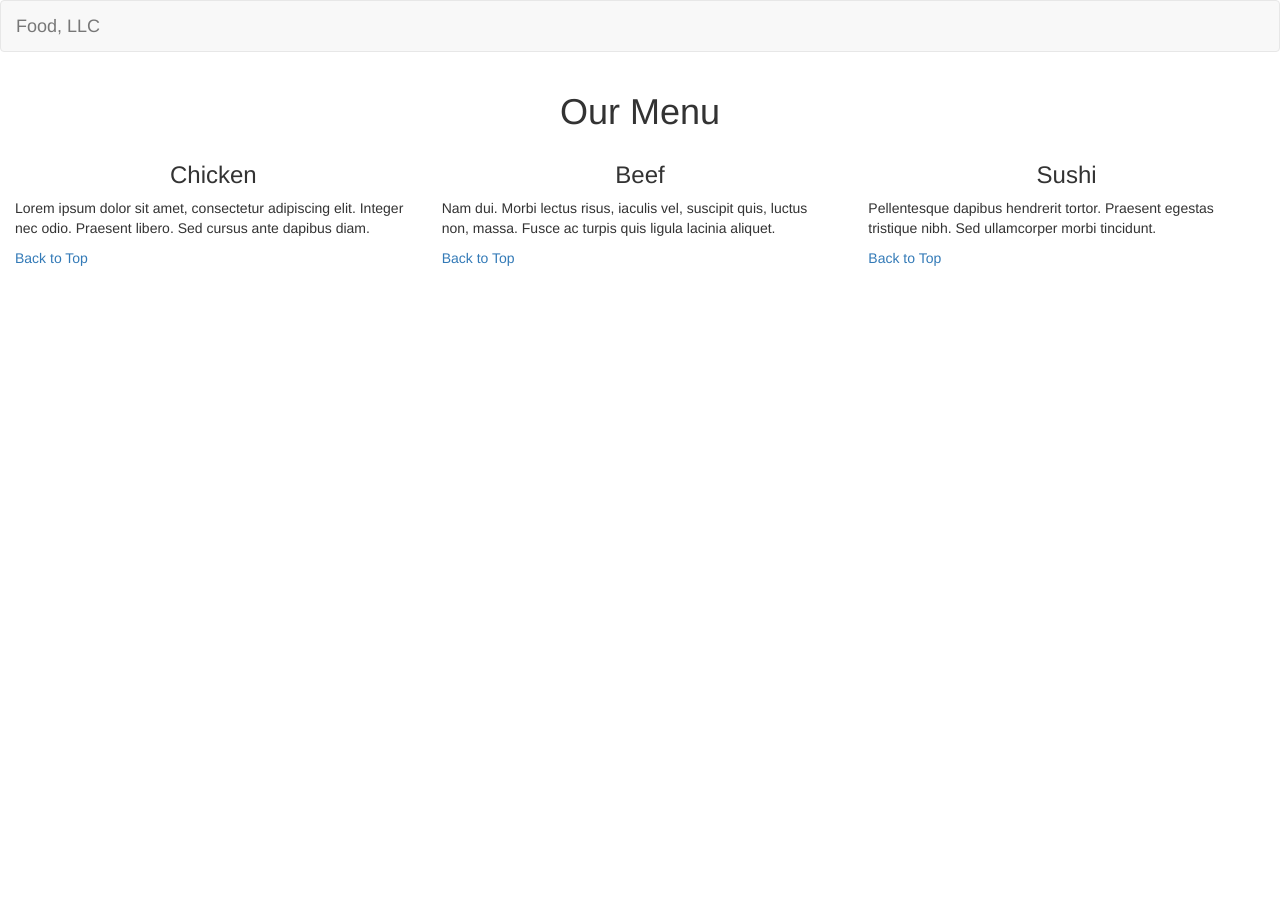
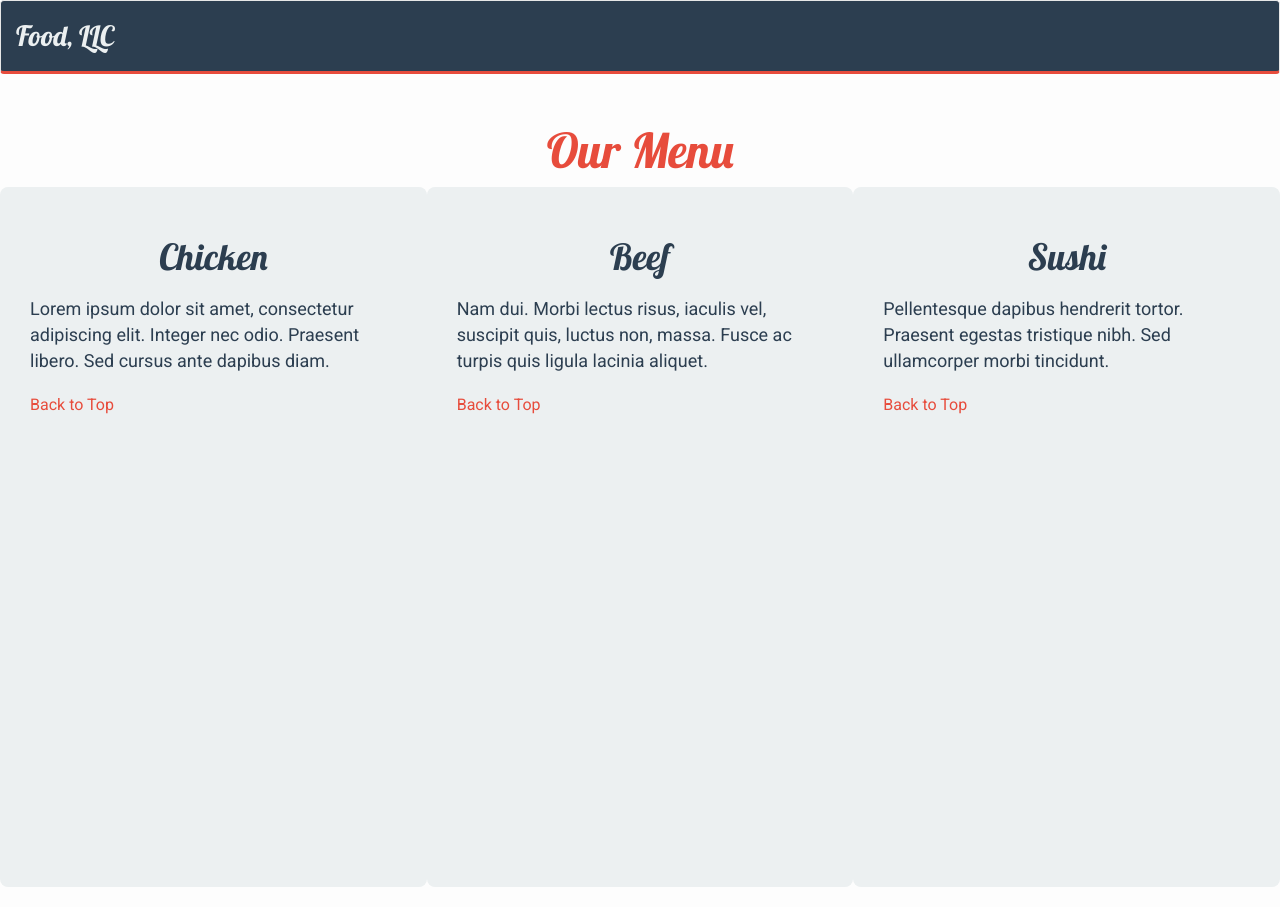
Before and after one commit to Vishwa9898/Vishwa9898.github.io, a plain HTML site: page Module3-solution/index.html in a window 1280 px wide. Before the commit the page ends 800 px from the top, so only its background shows below. Drawn offline with nearby package versions, Linux system fonts and the light colour scheme.

Commit message:
Update index.html

```diff
--- a/Module3-solution/index.html
+++ b/Module3-solution/index.html
@@ -7,7 +7,7 @@
   <!-- Bootstrap CSS -->
   <link href="https://maxcdn.bootstrapcdn.com/bootstrap/3.3.7/css/bootstrap.min.css" rel="stylesheet">
   <!-- Custom CSS -->
-  <link href="styles.css" rel="stylesheet">
+  <link href="stylesheet.css" rel="stylesheet">
   <!-- Google Fonts for Stylish Typography -->
   <link href="https://fonts.googleapis.com/css2?family=Roboto:wght@400;700&family=Lobster&display=swap" rel="stylesheet">
 </head>
```
